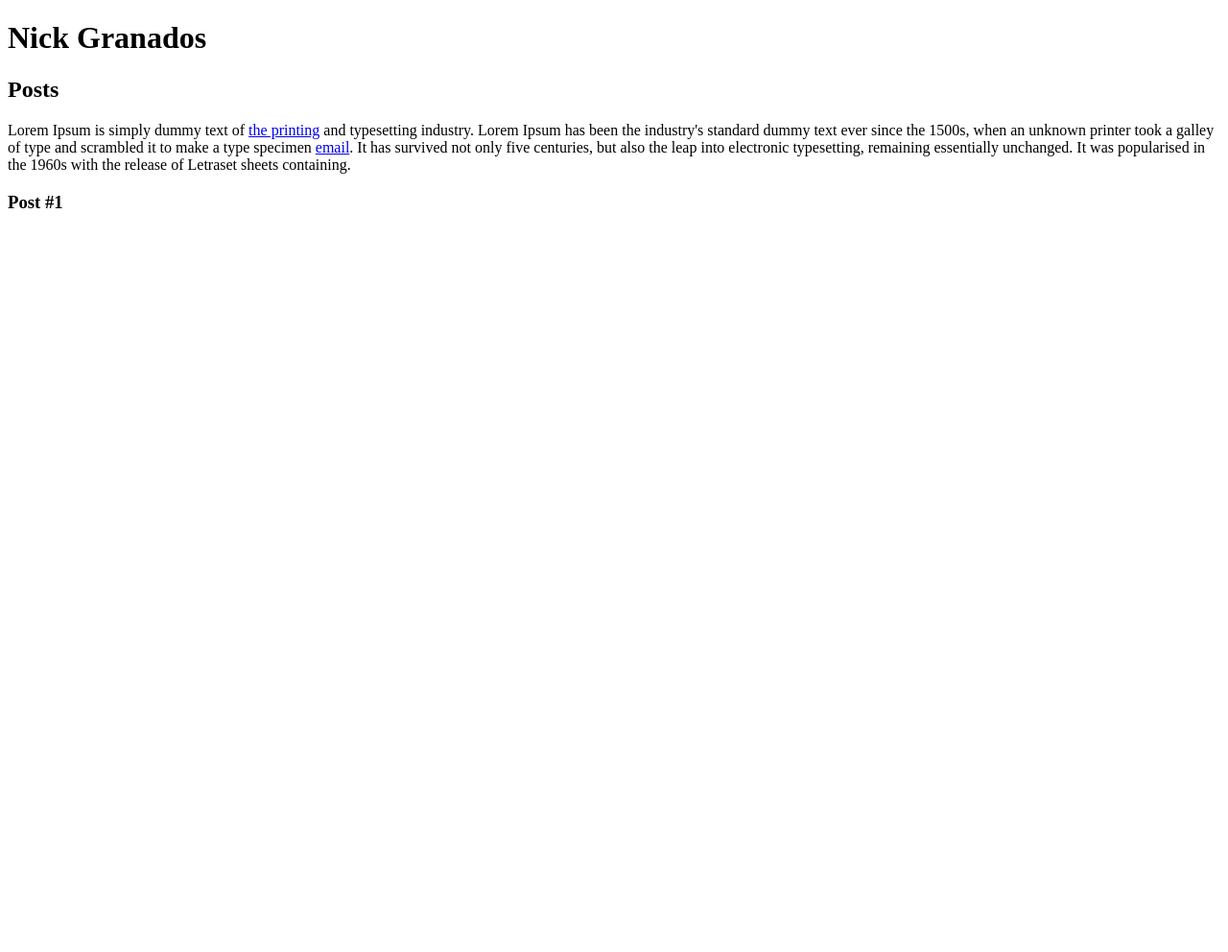
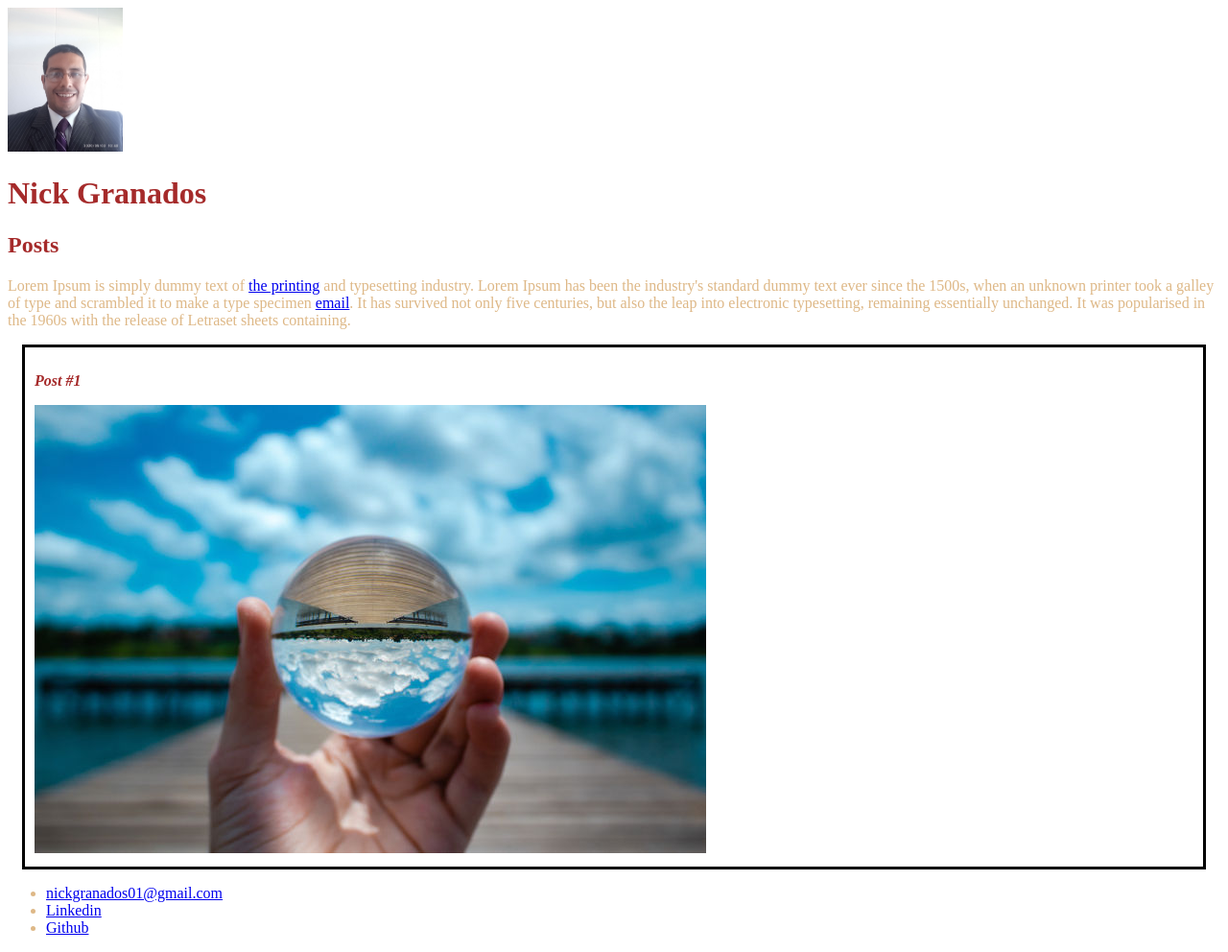
Before and after one commit to internick2017/dio-desafio-github-primerio-repositorio, a plain HTML site: page curso-html5-e-css3/index.html in a window 1280 px wide. Shown: the whole page at 96% size. Before the commit the page ends 800 px from the top, so only its background shows below. Drawn offline with Linux system fonts and the light colour scheme.

Commit message:
ccss 3 introduccion

```diff
--- a/curso-html5-e-css3/index.html
+++ b/curso-html5-e-css3/index.html
@@ -5,34 +5,49 @@
     <meta charset="UTF-8">
     <meta http-equiv="X-UA-Compatible" content="IE=edge">
     <meta name="viewport" content="width=device-width, initial-scale=1.0">
+    <link rel="stylesheet" href="style.css">
     <title>Nick Granados</title>
 </head>
 
 <body>
     <header>
-        <h1> Nick Granados</h1>
+        <img style="width: 120px; height: 150px;" src="WhatsApp Image 2020-05-05 at 22.21.35 (6).jpeg" alt="Nick">
+        <h1 id="principal"> Nick Granados</h1>
     </header>
     <section>
         <header>
-            <h2>Posts</h2>
+            <h2 class="subtitle">Posts</h2>
         </header>
         <p>
-            Lorem Ipsum is simply dummy text of <a href="https://www.lipsum.com/" target="blank">the printing</a> and typesetting industry. Lorem Ipsum has been the
+            Lorem Ipsum is simply dummy text of <a href="https://www.lipsum.com/" target="blank">the printing</a> and
+            typesetting industry. Lorem Ipsum has been the
             industry's standard dummy text ever since the 1500s, when an unknown printer took a galley of type and
-            scrambled it to make a type specimen <a href="mailto:nickgranados01@gmail.com">email</a>. It has survived not only five centuries, but also the leap into
+            scrambled it to make a type specimen <a href="mailto:nickgranados01@gmail.com">email</a>. It has survived
+            not only five centuries, but also the leap into
             electronic typesetting, remaining essentially unchanged. It was popularised in the 1960s with the release of
             Letraset sheets containing.
         </p>
-        <article>
+        <article class="post">
             <header>
-                <h3>
+                <h3 class="titulo-post">
                     Post #1
                 </h3>
+                <img src="imagem-em-lente-convexa.jpg" alt="imagem-em-lente-convexa">
             </header>
         </article>
     </section>
     <footer>
-
+<ul>
+    <li>
+        <a href="mailto:nickgranados01@gmail.com">nickgranados01@gmail.com</a>
+    </li>
+    <li>
+        <a href="https://www.linkedin.com/in/nick-granados/" target="blank">Linkedin</a>
+    </li>
+    <li>
+        <a href="https://github.com/internick2017" target="blank">Github</a>
+    </li>
+</ul>
     </footer>
 </body>
 
--- /dev/null
+++ b/curso-html5-e-css3/style.css
@@ -0,0 +1,19 @@
+body{
+    color: burlywood;
+}
+
+#principal, .subtitle, .titulo-post{
+  color: brown;
+}
+
+.titulo-post{
+    font-size: 16px;
+    font-style: italic;
+}
+
+.post{
+    padding: 10px;
+color: cornsilk;
+border: 3px solid black;
+margin: 15px;
+}
```
Also changed, not shown: curso-html5-e-css3/WhatsApp Image 2020-05-05 at 22.21.35 (6).jpeg (added), curso-html5-e-css3/imagem-em-lente-convexa.jpg (added), curso-html5-e-css3/material-de-apoio.txt.
